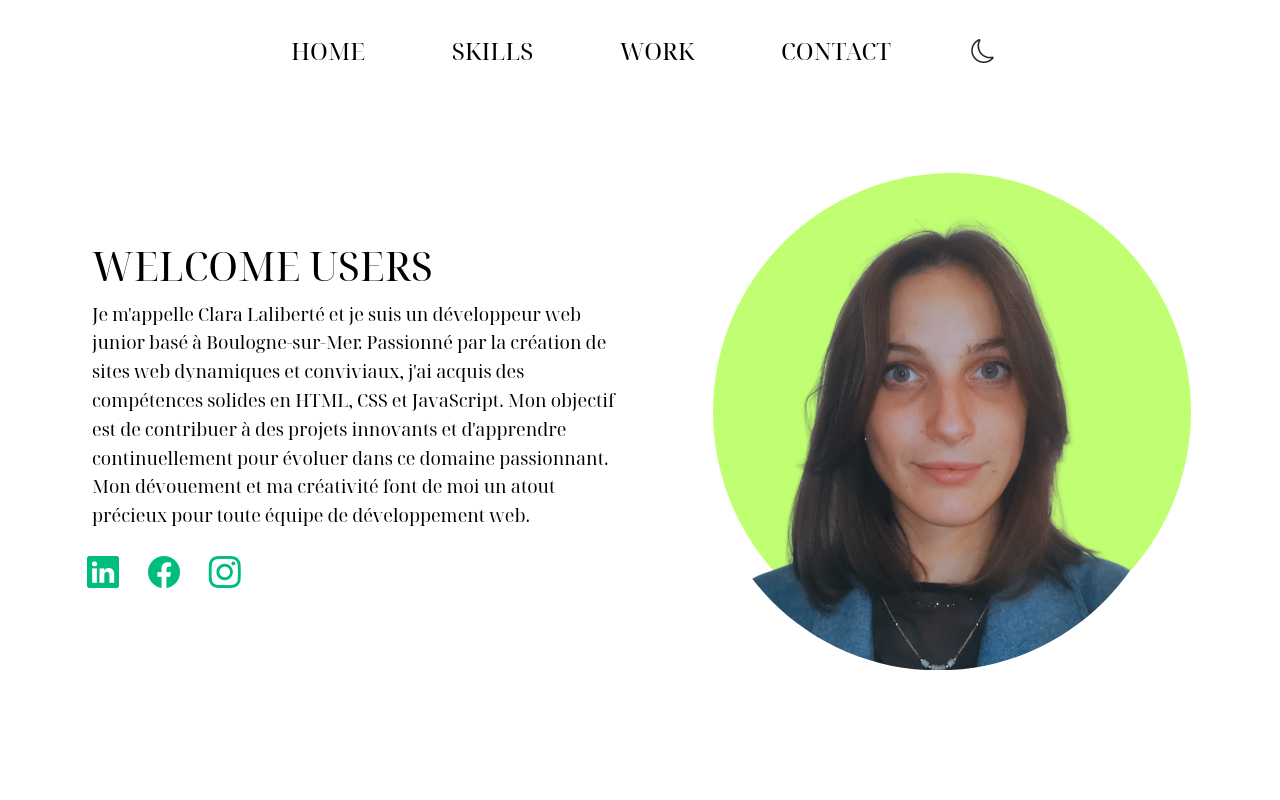
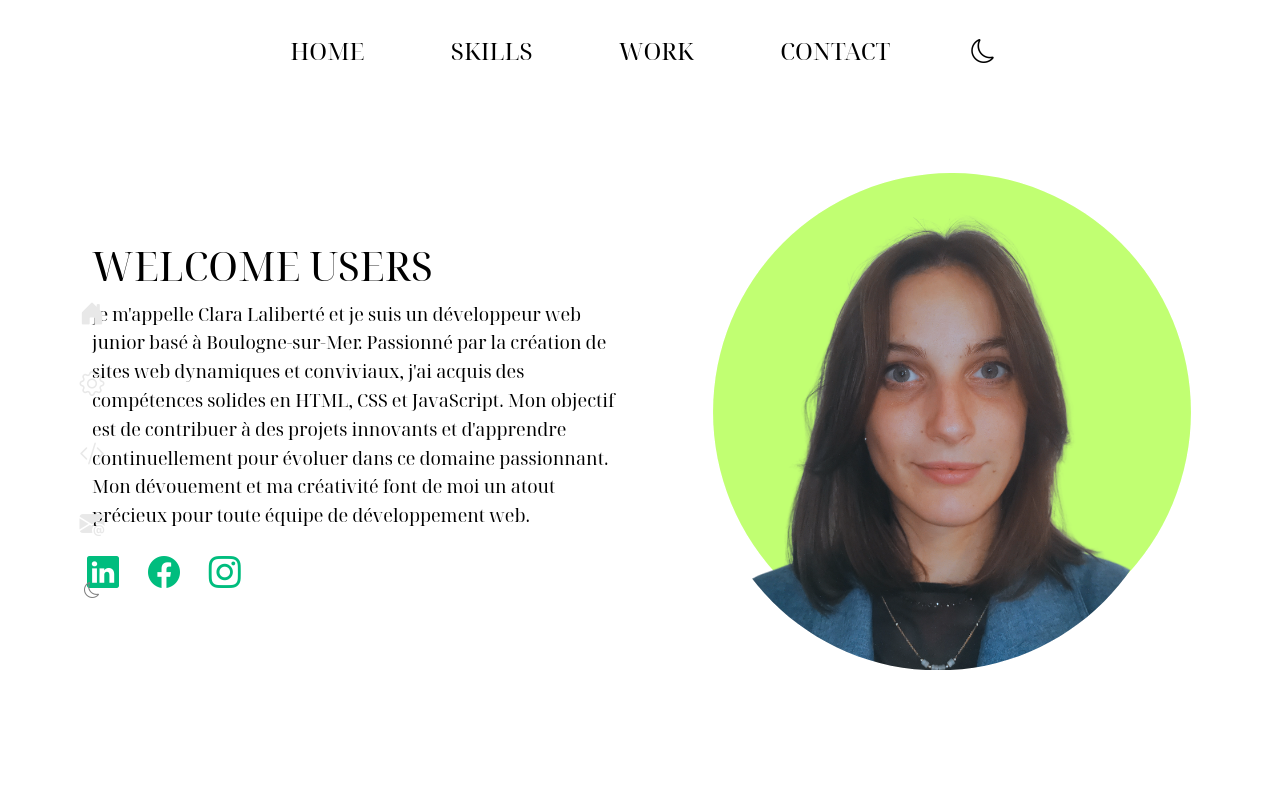
Before and after one commit to ClaraLlbt/KlaDev, a Vue app: page / in a window 1280 px wide. Shown: the top 800 px of the page. Built offline with nearby package versions, Linux system fonts and the light colour scheme.

Commit message:
creation of  utils.js which centralizes function

```diff
--- a/src/assets/main.css
+++ b/src/assets/main.css
@@ -7,8 +7,9 @@
   --color-text: var(--vt-c-text-dark-2);
 }
 
-.dark a, .dark .navbar .nav a, .dark .about-me .has-animation.animate-in h1, .dark .about-me .has-animation.animate-in p {
+.dark a, .dark .navbar .nav a, .dark .about-me .has-animation.animate-in h1, .dark .about-me .has-animation.animate-in p, .dark .card {
   color: #adb5bd;
+  background: none;
 
 }
 
@@ -17,6 +18,51 @@
   margin: 0 auto;
   font-family: 'Noto Serif Display', serif;
 }
+
+
+
+/* Navbar Animations*/
+.nav * {
+  box-sizing: border-box;
+  transition: all .35s ease;
+}
+.nav a, .nav button {
+  padding: .5em .8em;
+  color: black;
+  position: relative;
+  text-decoration: none;
+}
+.nav a:hover{ color: black;}
+.nav a::before,.nav a::after, .nav button::before, .nav button::after {
+  content: '';
+  height: 14px;
+  width: 14px;
+  position: absolute;
+  transition: all .35s ease;
+  opacity: 0;
+}
+.nav a::before, .nav button::before {
+  content: '';
+  right: 0;
+  top: 0;
+  border-top: 2px solid black;
+  border-right: 2px solid black;
+  transform: translate(-100%, 50%);
+}
+.nav a:after, .nav button::after {
+  content: '';
+  left: 0;
+  bottom: 0;
+  border-bottom: 2px solid black;
+  border-left: 2px solid black;
+  transform: translate(100%, -50%)
+}
+
+.nav a:hover:before,.nav a:hover:after, .nav button:hover::before, .nav button:hover::after {
+  transform: translate(0,0);
+  opacity: 1;
+}
+
 ul{
   list-style: none;
 }
--- a/src/components/Navbar.vue
+++ b/src/components/Navbar.vue
@@ -1,31 +1,14 @@
 <script>
-import { useDark, useToggle } from "@vueuse/core";
+//import darkMod
+import { useDark } from "@vueuse/core";
+
 export default {
     name: "Navbar",
     data(){
       return {
-        dark: '',
+        dark: useDark(),
       }
     },
-    mounted(){
-      this.darkMod();
-    },
-    methods: {
-      // Darkmod function
-      darkMod(){
-        const isDark = useDark();
-        const toggleDark = useToggle(isDark)
-        this.dark = isDark
-
-        console.log(this.dark);
-
-        const btnDkMod = document.querySelector('.item-dark')
-        btnDkMod.addEventListener('click', function(){
-         toggleDark()
-        })
-      },
-    }
-
 }
 </script>
 
@@ -74,46 +57,7 @@ export default {
       }
     }
   }
-  .nav * {
-    box-sizing: border-box;
-    transition: all .35s ease;
-  }
-  .nav a {
-    padding: .5em .8em;
-    color: black;
-    position: relative;
-    text-decoration: none;
-  }
 
-  .nav a::before,.nav a::after {
-    content: '';
-    height: 14px;
-    width: 14px;
-    position: absolute;
-    transition: all .35s ease;
-    opacity: 0;
-  }
-  .nav a::before {
-    content: '';
-    right: 0;
-    top: 0;
-    border-top: 2px solid black;
-    border-right: 2px solid black;
-    transform: translate(-100%, 50%);
-  }
-  .nav a:after {
-    content: '';
-    left: 0;
-    bottom: 0;
-    border-bottom: 2px solid black;
-    border-left: 2px solid black;
-    transform: translate(100%, -50%)
-  }
-
-  .nav a:hover:before,.nav a:hover:after{
-    transform: translate(0,0);
-    opacity: 1;
-  }
 }
 
 
--- a/src/components/Work.vue
+++ b/src/components/Work.vue
@@ -10,14 +10,12 @@ export default {
             const h2 = document.querySelector('.h2-work')
             const cln1 = document.querySelector('.cln-l')
             const cln2 = document.querySelector('.cln-r')
-            console.log(h2);
+
             document.addEventListener('scroll', () => {
                 const { scrollTop, scrollHeight ,clientHeight} = document.documentElement;
-                console.log(scrollTop)
                 const topElementToTopViewport = el.getBoundingClientRect(scrollHeight).top
-                console.log(topElementToTopViewport);
                 if(scrollTop > (scrollTop + topElementToTopViewport).toFixed() - clientHeight * 0.30){
-                    console.log('hey');
+
                     h2.classList.add('active')
                     cln1.classList.add('slidel')
                     cln2.classList.add('slider')
--- /dev/null
+++ b/src/utils.js
@@ -0,0 +1,34 @@
+// utils.js
+
+//Darkmode FUNCTION
+import { useDark, useToggle } from "@vueuse/core";
+
+export function darkMode() {
+    // Fonction à partager
+    const isDark = useDark();
+    const toggleDark = useToggle(isDark)
+
+    const btnDkMod = document.querySelectorAll('.item-dark')
+
+    btnDkMod[0].addEventListener('click', function(){
+        toggleDark()
+    })
+    btnDkMod[1].addEventListener('click', function(){
+        toggleDark()
+    })
+
+  }
+
+//Scroll FUNCTION
+export function scrollEvent() {
+    document.addEventListener('scroll', () => {
+        const { scrollTop, scrollHeight ,clientHeight} = document.documentElement;
+        // const topElementToTopViewport = el.getBoundingClientRect(scrollHeight).top
+
+        console.log(scrollTop);
+        // if(scrollTop > (scrollTop + topElementToTopViewport).toFixed() - clientHeight * 0.30){
+
+        // }
+    });
+
+  }
--- a/src/views/HomeView.vue
+++ b/src/views/HomeView.vue
@@ -1,25 +1,36 @@
 <script>
+//import darkMod
+import { darkMode, scrollEvent } from '../utils';
+import { useDark } from "@vueuse/core";
+
+//import components
 import AboutMe from '../components/AboutMe.vue';
 import Navbar from '../components/Navbar.vue';
 import Skills from '../components/Skills.vue';
 import Work from '../components/Work.vue';
+
 export default {
   name : "home",
   components : { AboutMe, Navbar, Skills, Work },
+
+  data(){
+      return {
+        dark: useDark(),
+      }
+    },
   mounted(){
+    darkMode()
+    scrollEvent()
     this.navbarLeft()
   },
   methods: {
     navbarLeft(){
       const el = document.querySelector('nav')
       const li = document.querySelectorAll('nav .nav-item')
-      console.log(li);
 
       document.addEventListener('scroll', () => {
         const { scrollTop, scrollHeight ,clientHeight} = document.documentElement;
-        console.log(scrollTop)
         const topElementToTopViewport = el.getBoundingClientRect(scrollHeight).top
-        console.log(topElementToTopViewport);
         if(scrollTop > 260){
           el.classList.add('active')
           li[1].classList.add('show')
@@ -28,9 +39,9 @@ export default {
           li[3].classList.add('show')
           li[4].classList.add('show')
         }
-        else if(scrollTop == 0){
-          el.classList.remove('active')
-        }
+        // else if(scrollTop == 0){
+        //   el.classList.remove('active')
+        // }
       });
     }
   }
@@ -42,7 +53,7 @@ export default {
   <nav>
     <ul class="nav justify-content-center">
             <li class="nav-item">
-                <a class="stretch" aria-current="page" href="#"><i class="bi bi-house-door-fill"></i></a>
+                <a class="" aria-current="page" href="#"><i class="bi bi-house-door-fill"></i></a>
             </li>
             <li class="nav-item">
                 <a class="" href="#skills"><i class="bi bi-gear"></i></a>
@@ -87,19 +98,12 @@ nav{
       height: 500px;
       align-content: center;
       li{
-        background: #F5F5F5;
-        box-shadow: inset 1px 1px 0px white, 1px 1px 3px grey;
-        border-radius: 50%;
         height: 50px;
         width: 50px;
         display: grid;
         align-items: center;
         justify-content: center;
         margin: 10px 3px;
-        &:hover{
-          transform: scale(1.1);
-          transition: transform 1s ease;
-        }
         a i{
           font-size: 25px;
           color: #E8E8E8;
@@ -109,7 +113,7 @@ nav{
         }
       }
       li.item-dark{
-        button i{ color: white;}
+        button i{ color: grey;}
       }
     }
     li:nth-child(1), li:nth-child(2), li:nth-child(3),li:nth-child(4), li:nth-child(5) { transform: translateY(-425px) }
```
